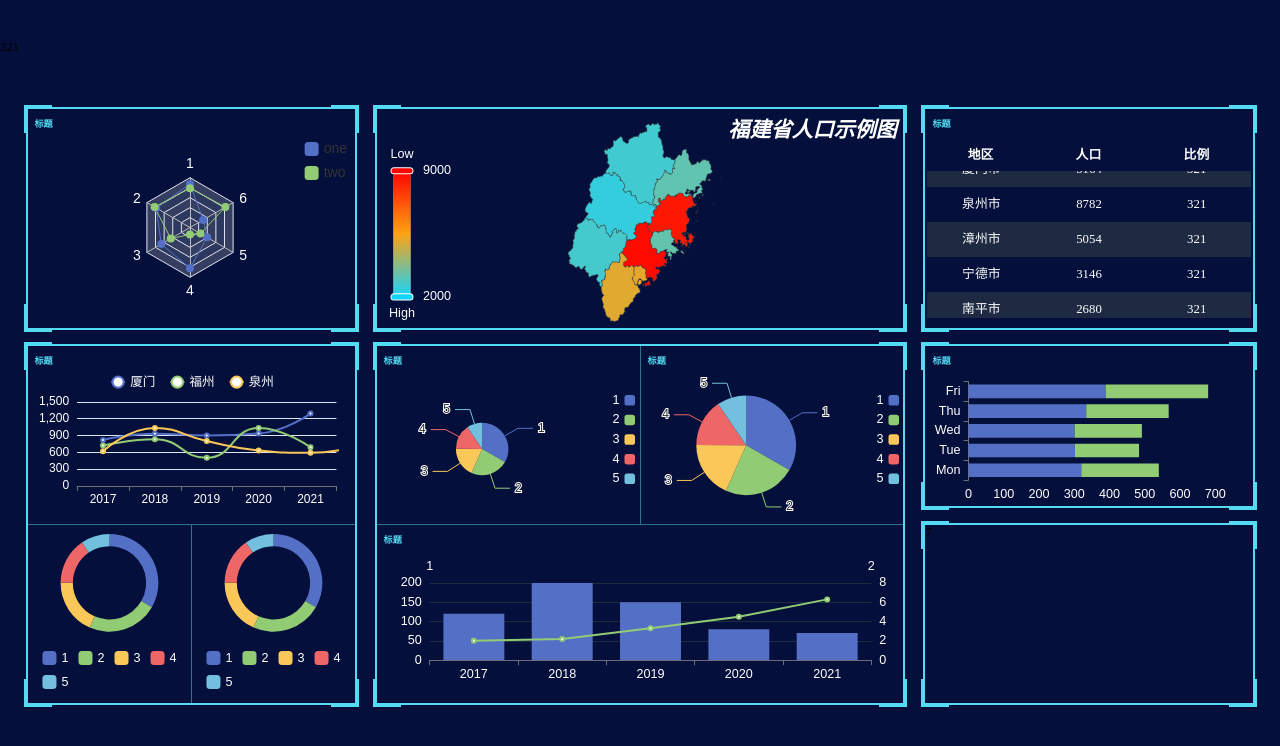
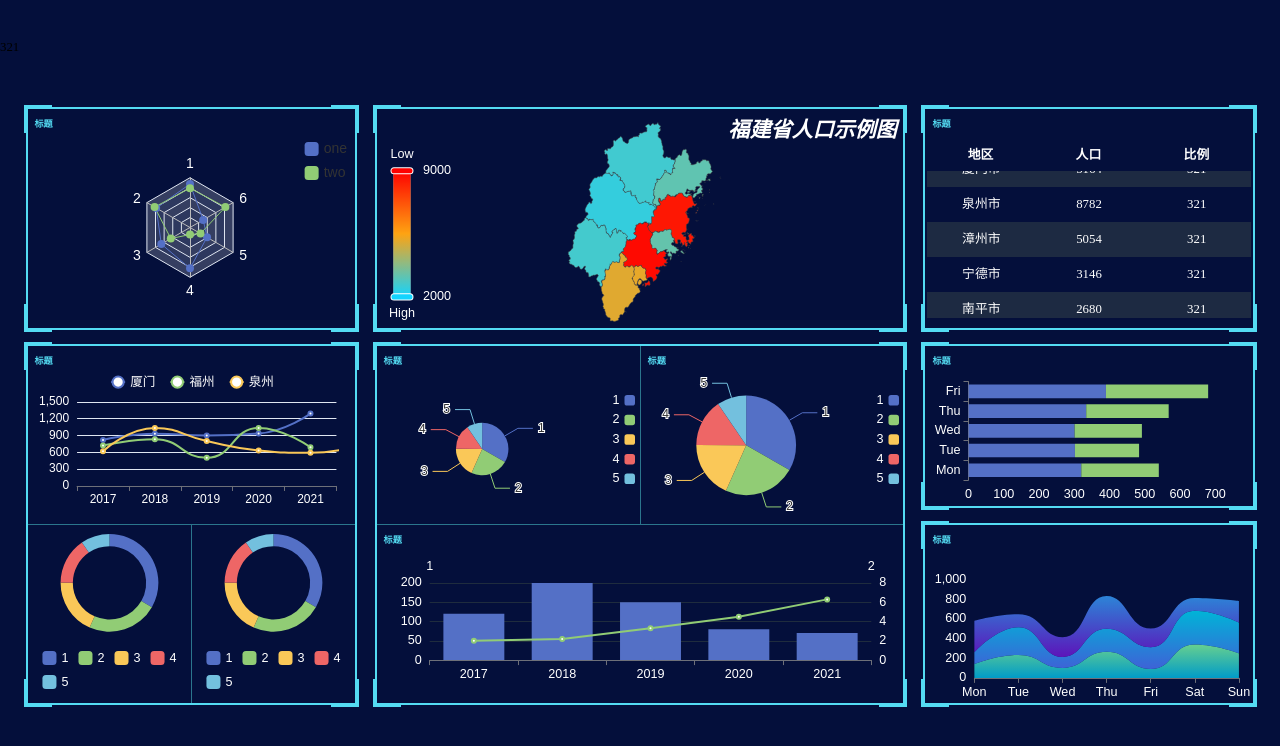
Before and after one commit to DaozhangChen/big-screen, a React (Vite) app: page / in a window 1280 px wide. Shown: the top 746 px of the page. Built offline with nearby package versions, Linux system fonts and the light colour scheme.

Commit message:
完成右下波浪图

```diff
--- a/src/App.tsx
+++ b/src/App.tsx
@@ -7,6 +7,7 @@ import MidBarChart from './charts/midBarChart'
 import MidLeftPieChart from './charts/midLeftPieChart'
 import MidRightPieChart from './charts/midRightPieChart'
 import RadarChart from './charts/radarChart'
+import RightLineChart from './charts/rightLineChart'
 import RightMidBarChart from './charts/rightMidBarChart'
 import TableChart from './charts/tableChart'
 function App() {
@@ -46,7 +47,9 @@ function App() {
         <section>
           <RightMidBarChart />
         </section>
-        <section>7</section>
+        <section>
+          <RightLineChart />
+        </section>
       </div>
     </div>
   )
--- /dev/null
+++ b/src/charts/rightLineChart.tsx
@@ -0,0 +1,131 @@
+import { useEffect, useRef } from "react"
+import * as echart from 'echarts'
+import { EChartOption } from "echarts/lib/echarts";
+import { remWidth } from "../helpers/remWidth";
+
+const RightLineChart = () => {
+    const refDiv = useRef<HTMLDivElement>(null)
+    const option: EChartOption = {
+        color: ['#80FFA5', '#00DDFF', '#37A2FF', '#FF0087', '#FFBF00'],
+        grid: {
+            left: '3%',
+            right: '4%',
+            bottom: '3%',
+            height: remWidth(170),
+            containLabel: true
+        },
+        xAxis: [
+            {
+                type: 'category',
+                boundaryGap: false,
+                data: ['Mon', 'Tue', 'Wed', 'Thu', 'Fri', 'Sat', 'Sun'],
+                axisLabel: {
+                    fontSize: remWidth(18),
+                    color: '#fff'
+                }
+            }
+        ],
+        yAxis: [
+            {
+                type: 'value',
+                splitLine: {
+                    show: false
+                },
+                axisLabel: {
+                    fontSize: remWidth(18),
+                    color: '#fff'
+                }
+
+            }
+        ],
+        series: [
+            {
+                name: 'Line 1',
+                type: 'line',
+                stack: 'Total',
+                smooth: true,
+                lineStyle: {
+                    width: 0
+                },
+                showSymbol: false,
+                areaStyle: {
+                    opacity: 0.8,
+                    color: new echart.graphic.LinearGradient(0, 0, 0, 1, [
+                        {
+                            offset: 0,
+                            color: 'rgb(128, 255, 165)'
+                        },
+                        {
+                            offset: 1,
+                            color: 'rgb(1, 191, 236)'
+                        }
+                    ])
+                },
+                data: [140, 232, 101, 264, 90, 340, 250]
+            },
+            {
+                name: 'Line 2',
+                type: 'line',
+                stack: 'Total',
+                smooth: true,
+                lineStyle: {
+                    width: 0
+                },
+                showSymbol: false,
+                areaStyle: {
+                    opacity: 0.8,
+                    color: new echart.graphic.LinearGradient(0, 0, 0, 1, [
+                        {
+                            offset: 0,
+                            color: 'rgb(0, 221, 255)'
+                        },
+                        {
+                            offset: 1,
+                            color: 'rgb(77, 119, 255)'
+                        }
+                    ])
+                },
+                data: [120, 282, 111, 234, 220, 340, 310]
+            },
+            {
+                name: 'Line 3',
+                type: 'line',
+                stack: 'Total',
+                smooth: true,
+                lineStyle: {
+                    width: 0
+                },
+                showSymbol: false,
+                areaStyle: {
+                    opacity: 0.8,
+                    color: new echart.graphic.LinearGradient(0, 0, 0, 1, [
+                        {
+                            offset: 0,
+                            color: 'rgb(55, 162, 255)'
+                        },
+                        {
+                            offset: 1,
+                            color: 'rgb(116, 21, 219)'
+                        }
+                    ])
+                },
+                data: [320, 132, 201, 334, 190, 130, 220]
+            }
+        ]
+    };
+
+    useEffect(() => {
+        if (refDiv.current) {
+            const myChart = echart.init(refDiv.current)
+            myChart.setOption(option)
+        }
+    }, [])
+    return (
+        <>
+            <h2 className='littleTitle'>标题</h2>
+            <div ref={refDiv}></div>
+        </>
+    )
+}
+
+export default RightLineChart
--- a/src/style/App.scss
+++ b/src/style/App.scss
@@ -200,5 +200,11 @@
 
     &>section:nth-child(7) {
         grid-area: g;
+        display: flex;
+        flex-direction: column;
+
+        &>div {
+            flex: 1 0 0;
+        }
     }
 }
```
